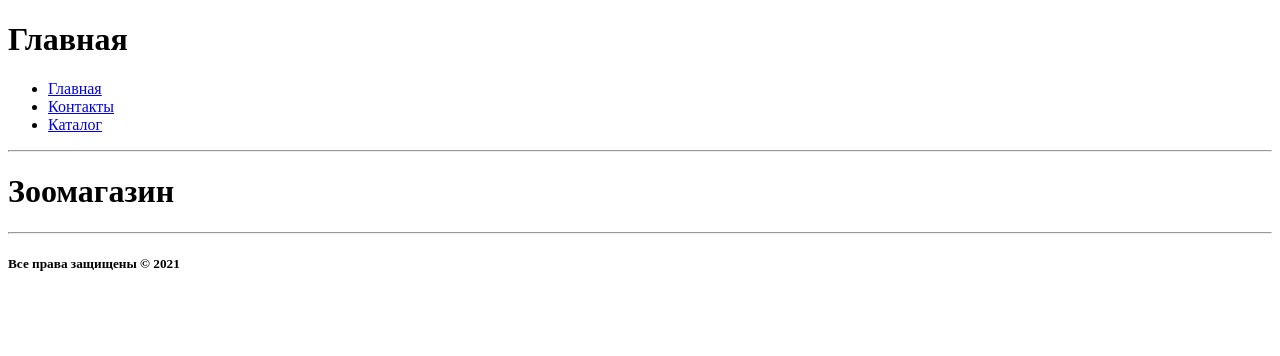
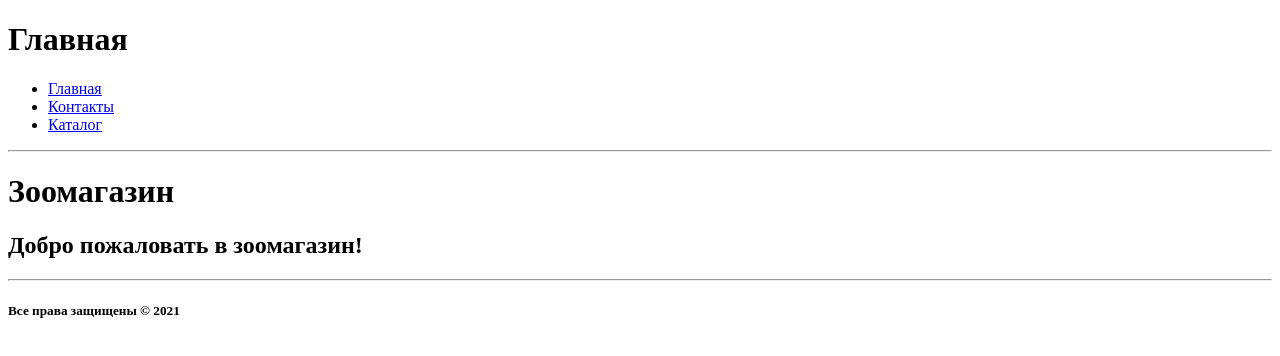
Before and after one commit to adurzin/Zoo, a plain HTML site: page index.html in a window 1280 px wide. Drawn offline with Linux system fonts and the light colour scheme.

Commit message:
Приветсвие

```diff
--- a/index.html
+++ b/index.html
@@ -1,9 +1,11 @@
 <!DOCTYPE html>
 <html lang="en">
+
 <head>
     <meta charset="UTF-8">
     <title>Главная страница</title>
 </head>
+
 <body>
     <h1>Главная</h1>
     <ul class="menu">
@@ -13,9 +15,9 @@
     </ul>
     <hr>
     <h1>Зоомагазин</h1>
-</body>
+    <h2>Добро пожаловать в зоомагазин!</h2> </body>
 <hr>
 <footer>
-    <h5>Все права защищены &copy;&nbsp;2021</h5>
-</footer>
+    <h5>Все права защищены &copy;&nbsp;2021</h5> </footer>
+
 </html>
```
